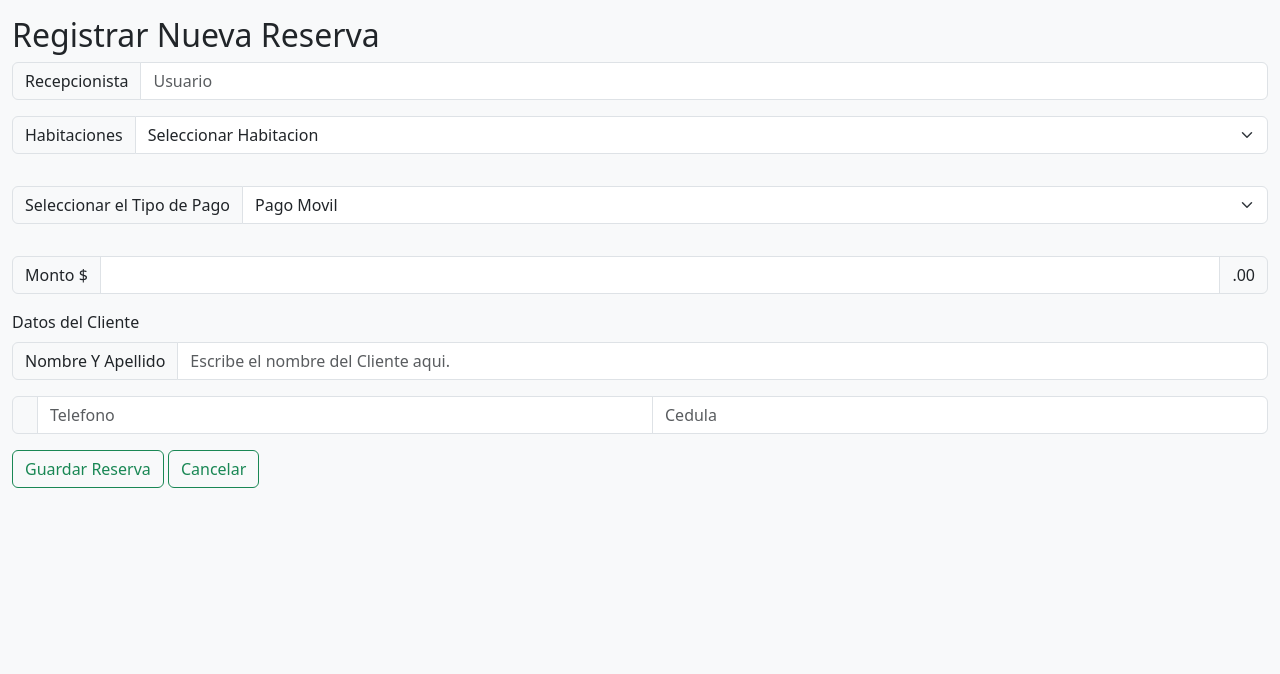
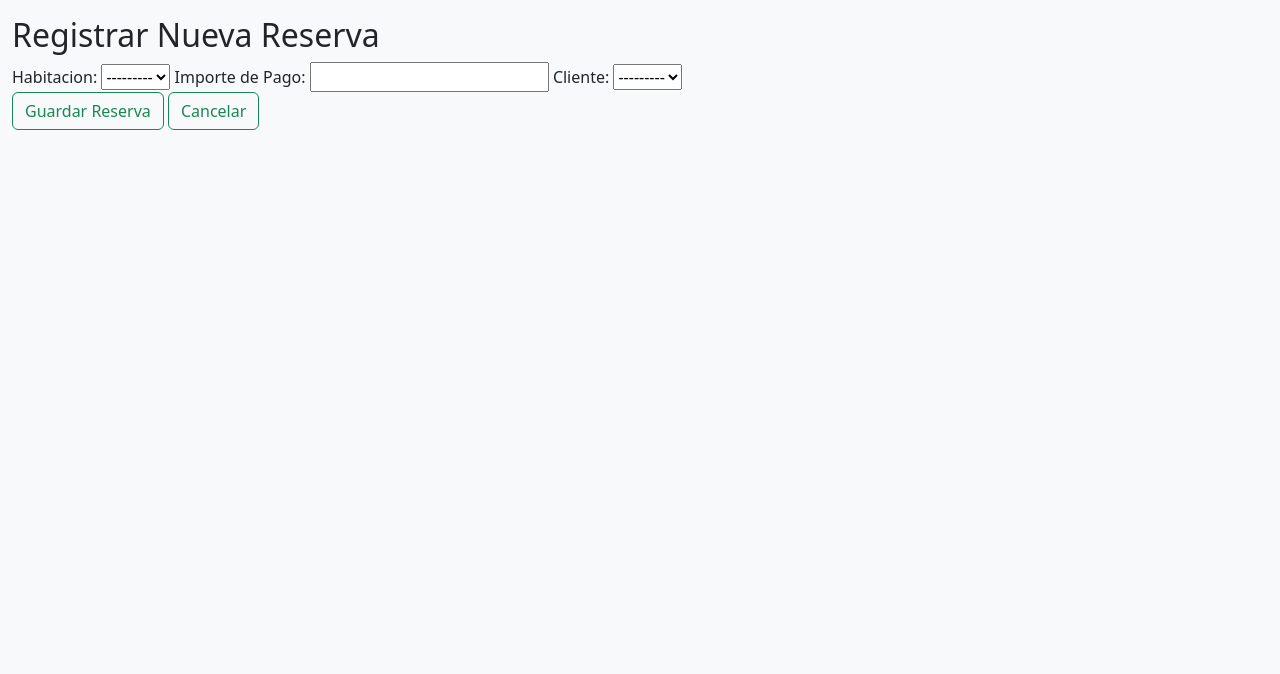
Before and after one commit to kathyhernndez/SistemaHoteleroDjango, a Django app: page /recep/registrarReserva/ in a window 1280 px wide. Shown: the part 56-730 px from the top of the page. Run offline with Django 4.2, Linux system fonts and the light colour scheme; the visitor is signed in with stand-in values (Sample User, id 1); data that the repository does not hold is empty.

Commit message:
creando formulario de reservas

```diff
--- a/recep/forms.py
+++ b/recep/forms.py
@@ -1,5 +1,9 @@
-from django.forms import ModelForm
-from .models import Reserva
+from django import forms
+from .choices import *
+from tablero.models import Habitacion
+from recep.models import *
 
-class reservaForm(ModelForm):
-   pass
+class ReservaForm(forms.Form):
+   habitacion = forms.ModelChoiceField(label="Habitacion", queryset=Habitacion.objects.all(), required=True)
+   importe = forms.FloatField(label="Importe de Pago", required=True, min_value=0.5)
+   cliente = forms.ModelChoiceField(label="Cliente", queryset=Cliente.objects.all(), required=True)
--- a/recep/models.py
+++ b/recep/models.py
@@ -15,13 +15,12 @@ class Cliente(models.Model):
     correo = models.CharField(max_length=100)
 
     def __str__(self):
-        txt = "{0} {1}, Cedula{2}, Telefono: {3}, Correo: {4}"
-        return txt.format(self.nombre, self.apellido, self.cedula, self.telefono, self.correo)
+        txt = "{0} {1}, Cedula{2}"
+        return txt.format(self.nombre, self.apellido, self.cedula)
 
 
 class Reserva(models.Model):
     id = models.AutoField(primary_key=True)
-    factura = models.CharField()
     fechaEntrada = models.DateTimeField(auto_now_add=True, verbose_name="CheckIn")
     fechaSalida = models.DateTimeField(null=True, blank=True, verbose_name="CheckOut")
     estadoReserva = models.CharField(max_length=50, choices=estados, default="Pagada")
--- a/recep/templates/editarReserva.html
+++ b/recep/templates/editarReserva.html
@@ -1,7 +1,7 @@
 
 {% extends 'base.html' %}
 
-{% block title %} Panel de Recepcion {% endblock%}
+{% block title %} Editar Reserva {% endblock%}
 
 {% block content %}
 
--- a/recep/templates/formReserva.html
+++ b/recep/templates/formReserva.html
@@ -1,61 +1,15 @@
 
 {% extends 'base.html' %}
 
-{% block title %} Panel de Recepcion {% endblock%}
+{% block title %} CheckIn {% endblock%}
 
 {% block content %}
 
 <div class="container-fluid py-3">
     <h2> Registrar Nueva Reserva </h2>
     <form action="{% url 'registrarReserva' %}"  method="POST">{% csrf_token %}
-        <div class="input-group mb-3">
-            <span class="input-group-text" id="basic-addon1">Recepcionista</span>
-            <input type="text" class="form-control" id="userRecep" name="userRecep" placeholder="Usuario" aria-label="Username" aria-describedby="basic-addon1">
-          </div>
 
-          <div class="input-group mb-3">
-            <div class="input-group mb-3">
-                <label class="input-group-text" for="inputGroupSelect01">Habitaciones</label>
-                <select class="form-select" id="selectHab" name="selectHab">
-                  <option selected>Seleccionar Habitacion</option>
-                  <option value="1">UNO</option>
-                  <option value="2">DOS</option>
-                  <option value="3">TRES</option>
-                </select>
-              </div>
-          </div>
-
-          <div class="input-group mb-3">
-            <div class="input-group mb-3">
-                <label class="input-group-text" for="inputGroupSelect01">Seleccionar el Tipo de Pago</label>
-                <select class="form-select" id="textPago" name="textPago">
-                  <option selected>Pago Movil</option>
-                  <option value="Transferencia">Transferencia</option>
-                  <option value="Efectivo">Efectivo</option>
-                  <option value="Punto de Venta">Punto de Venta</option>
-                </select>
-              </div>
-          </div>
-
-          <div class="input-group mb-3">
-            <span class="input-group-text">Monto $</span>
-            <input type="text" class="form-control" id="numMonto" name="numMonto" aria-label="Cantidad Expresada segun el tipo de Pago">
-            <span class="input-group-text">.00</span>
-          </div>
-
-          <label for="basic-url" class="form-label">Datos del Cliente</label>
-          <div class="input-group mb-3">
-            <span class="input-group-text">Nombre Y Apellido</span>
-            <input type="text" id="textCliente" name="textCliente" class="form-control" placeholder="Escribe el nombre del Cliente aqui." aria-label="Server">
-          </div>
-
-          <div class="mb-3">
-            <div class="input-group">
-              <span class="input-group-text" id="basic-addon3"></span>
-              <input type="text" id="numContacto" name="numContacto" class="form-control" id="basic-url" placeholder="Telefono" aria-describedby="basic-addon3 basic-addon4">
-              <input type="text" id="numCedula" name="numCedula" class="form-control" placeholder="Cedula" aria-label="Username">
-            </div>
-          </div>
+      {{ form }}
 
           <div clas="form-group">
             <button type="submit" class="btn btn-outline-success btn-block text-bg-black">Guardar Reserva</button>
--- a/recep/views.py
+++ b/recep/views.py
@@ -4,7 +4,7 @@ from django.contrib.auth.decorators import login_required
 from django.template import Context
 from .models import Reserva
 from api.views import ReservaViewSet
-from .forms import reservaForm
+from .forms import ReservaForm
 
 
 # Create your views here.
@@ -20,17 +20,8 @@ def homeReserva(request):
 
 @login_required
 def registrarReserva(request):
-    if request.method == "GET":
-        return render(request, 'formReserva.html', {"form": reservaForm})
-    else:
-        try:
-            form = reservaForm(request.POST)
-            nueva_reserva = form.save(commit=False)
-            nueva_reserva.user = request.user
-            nueva_reserva.save()
-            return redirect('homeReserva')
-        except ValueError:
-            return render(request, 'formReserva.html', {"form": reservaForm, "error": "Error Creando Reserva."})
+    form = ReservaForm()
+    return render(request, 'formReserva.html', {'form': form})
 
 
 def eliminarReserva(request, code):
--- a/tablero/models.py
+++ b/tablero/models.py
@@ -9,7 +9,7 @@ class TipoHabitacion(models.Model):
     precio = models.FloatField(max_length=100)
 
     def detallesHabitacion(self):
-        return "{}, {}, {}".format(self.tipo, self.descripcion, self.precio)
+        return "{}, Precio: {}".format(self.tipo, self.precio)
 
     def __str__(self):
         return self.detallesHabitacion()
```
